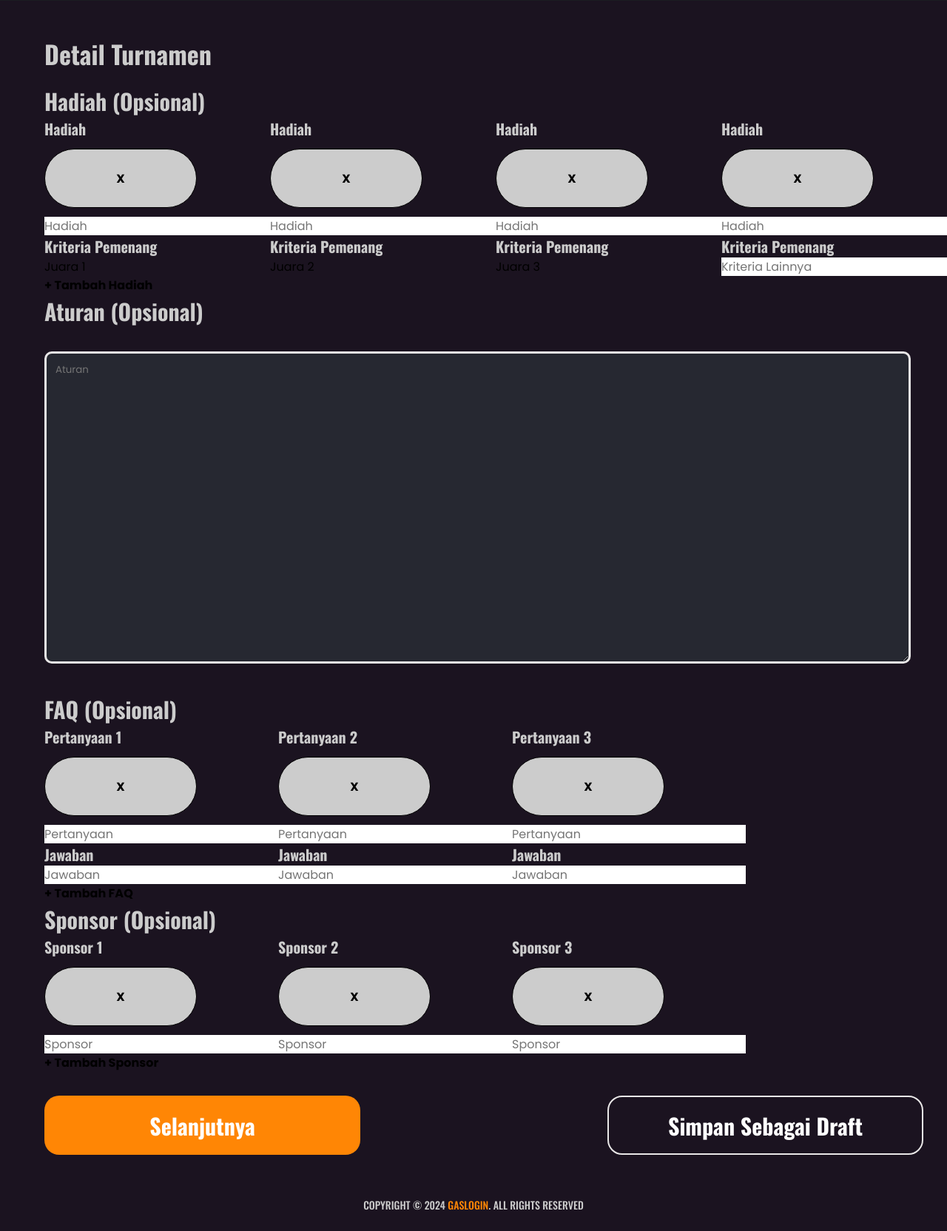
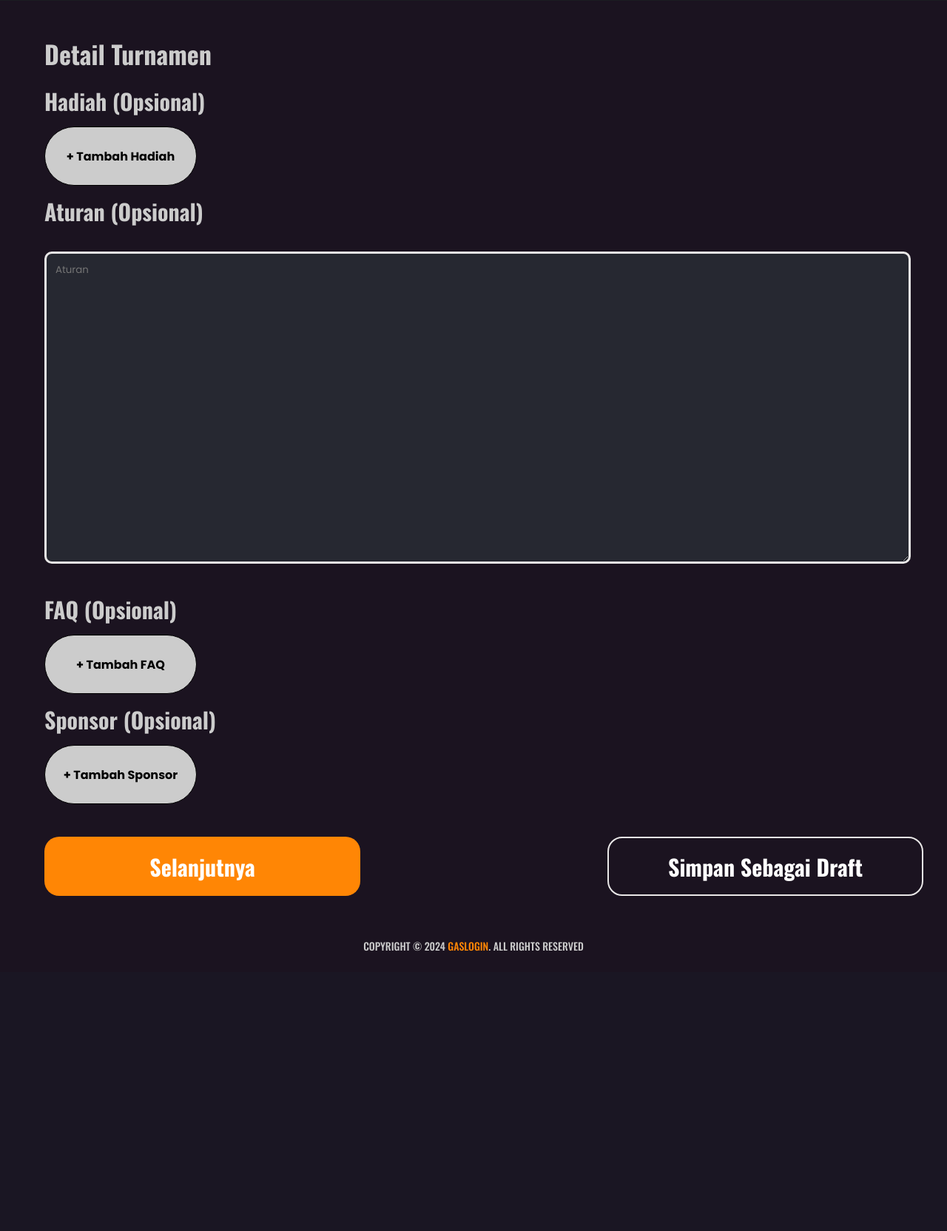
Before and after one commit to AgungFathul/AgungFathul01.github.io, a PHP site: page /GasLogin/Create_Tournament.html in a window 1280 px wide. Shown: the part 2512-4176 px from the top of the page at 74% size. After the commit the page ends 3798 px from the top, so only its background shows below. Run offline with PHP 8.4, Linux system fonts and the light colour scheme.

Commit message:
Update style_createTournament.css

```diff
--- a/GasLogin/assets/css/style_createTournament.css
+++ b/GasLogin/assets/css/style_createTournament.css
@@ -368,17 +368,17 @@ input[type="date"] {
 .hadiah,
 .faq,
 .sponsor,
-.konfirmasi {
+.konfirmasi{
   display: flex;
+  max-width: 100%;
+  flex-wrap: wrap;
 }
 
 .konfirmasi {
   justify-content: space-between;
 }
 
-.hadiah button,
-.faq button,
-.sponsor button {
+.detailturnamen button {
   transition: var(--transition-1);
   display: block;
   width: 206px;
@@ -391,12 +391,65 @@ input[type="date"] {
   font-size: 16px;
 }
 
-.hadiah button:hover,
-.faq button:hover,
-.sponsor button:hover {
+.detailturnamen button:hover {
   transition: var(--transition-1);
   background-color: var(--orange);
   color: var(--white);
+}
+
+.hadiahinput,
+.faqinput,
+.sponsorinput {
+  display: none;
+  width: calc(20% - 32px);
+  height: fit-content;
+  border: 1px solid var(--platinum);
+  border-radius: 10px;
+  margin: 1rem 16px 1rem 0;
+  padding: 16px;
+  float: left;
+}
+
+.hadiahinput:nth-child(4n + 1), .faqinput:nth-child(2n + 1), .sponsorinput:nth-child(3n + 1) {
+  clear: both;
+}
+
+.hadiahinputhead, .faqinputhead, .sponsorinputhead {
+  display: flex;
+  padding: 0px;
+  justify-content: space-between;
+}
+
+.hadiahinputhead .remove-button, .faqinputhead .remove-button, .sponsorinputhead .remove-button {
+  width: 8px;
+  height: 8px;
+  background-color: transparent;
+  border: none;
+  color: var(--white);
+  cursor: pointer;
+  font-size: 16px;
+  padding: 0;
+  margin: 0;
+}
+
+.hadiahinputhead .remove-button:hover, .faqinputhead .remove-button:hover, .sponsorinputhead .remove-button:hover {
+  transition: var(--transition-2);
+  color: var(--orange);
+  background-color: transparent;
+}
+
+
+.hadiahinput input[type="text"], .faqinput input[type="text"], .sponsorinput input[type="text"] {
+  width: calc(100% - 16px);
+  height: 2rem;
+}
+
+.faqinput {
+  width: calc(50% - 32px);
+}
+
+.sponsorinput {
+  width: calc(33.3% - 32px);
 }
 
 .detailturnamen textarea {
```
